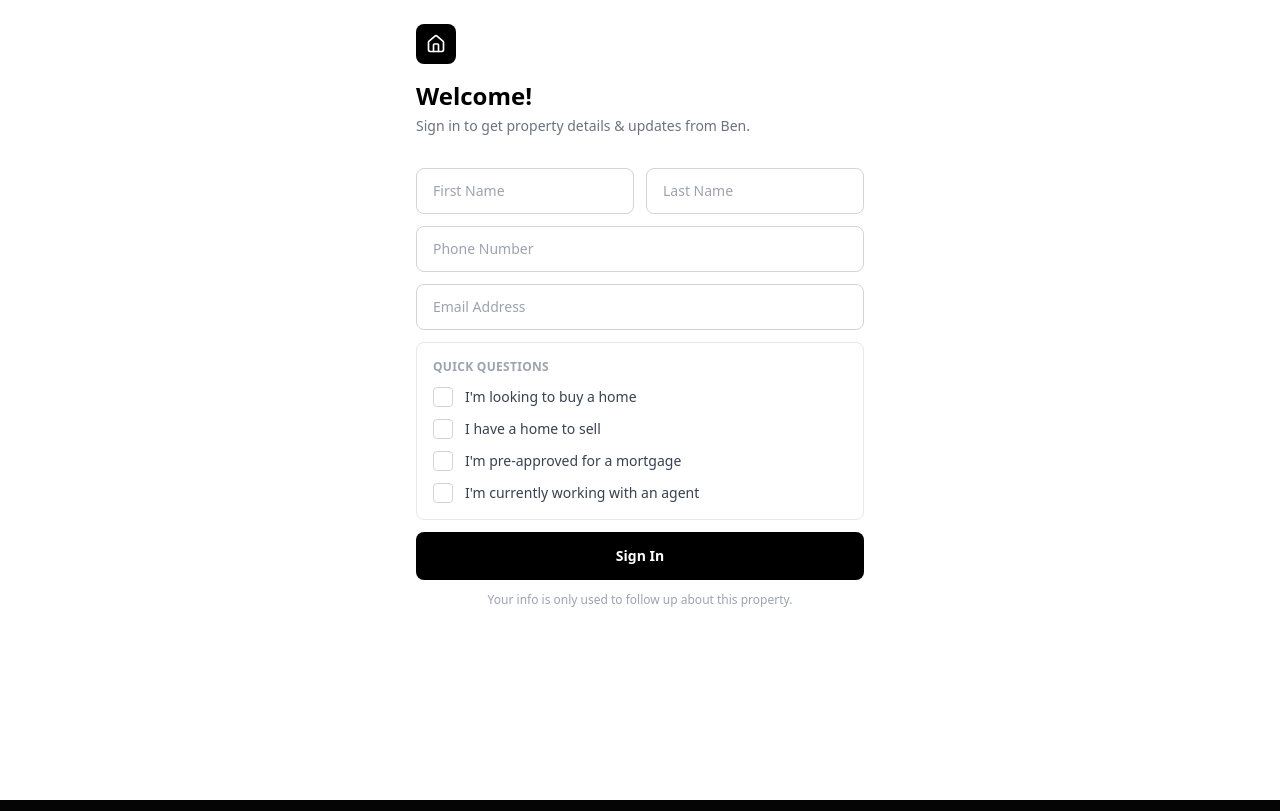
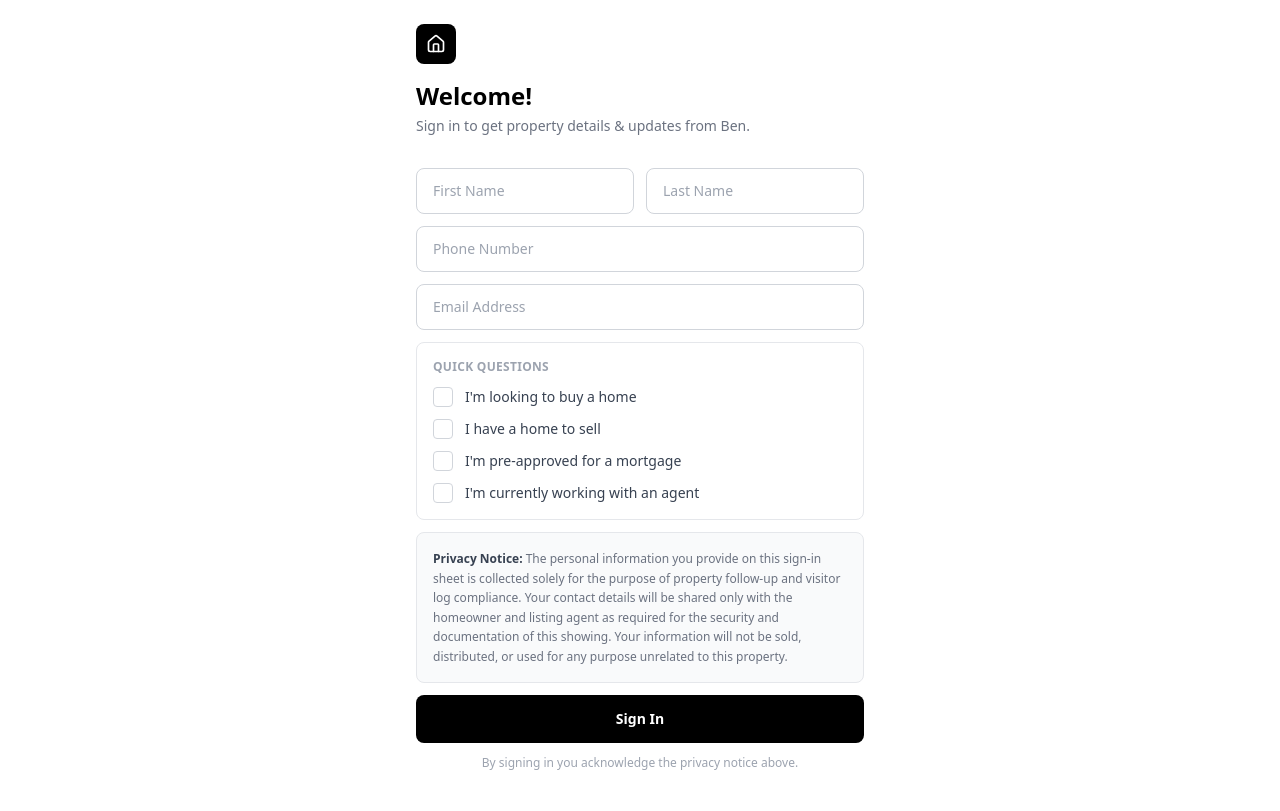
Before and after one commit to brrudy31/rlmcodash, a Next.js app: page /signin/1 in a window 1280 px wide. Built offline with nearby package versions, Linux system fonts and the light colour scheme.

Commit message:
add privacy disclaimer to open house sign-in form

```diff
--- a/src/app/signin/[id]/page.tsx
+++ b/src/app/signin/[id]/page.tsx
@@ -138,16 +138,22 @@ export default function SignInPage() {
 
           {error && <p className="text-red-500 text-sm">{error}</p>}
 
+          <div className="border border-gray-200 rounded-lg p-4 bg-gray-50 mt-1">
+            <p className="text-xs text-gray-500 leading-relaxed">
+              <span className="font-semibold text-gray-700">Privacy Notice:</span> The personal information you provide on this sign-in sheet is collected solely for the purpose of property follow-up and visitor log compliance. Your contact details will be shared only with the homeowner and listing agent as required for the security and documentation of this showing. Your information will not be sold, distributed, or used for any purpose unrelated to this property.
+            </p>
+          </div>
+
           <button
             onClick={handleSubmit}
             disabled={loading}
-            className="w-full bg-black hover:bg-gray-800 disabled:opacity-50 text-white font-bold py-3.5 rounded-lg text-sm transition-colors mt-2"
+            className="w-full bg-black hover:bg-gray-800 disabled:opacity-50 text-white font-bold py-3.5 rounded-lg text-sm transition-colors"
           >
             {loading ? 'Submitting…' : 'Sign In'}
           </button>
 
           <p className="text-xs text-center text-gray-400 pb-4">
-            Your info is only used to follow up about this property.
+            By signing in you acknowledge the privacy notice above.
           </p>
         </div>
       </div>
```
